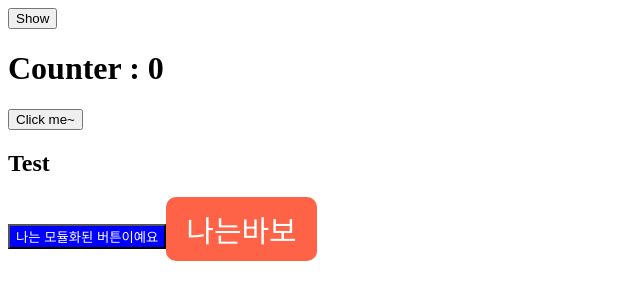
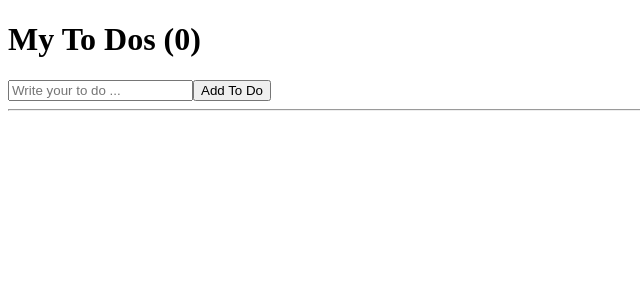
Before and after one commit to caporatang/basicReact, a React (Create React App) app in the folder react-for-beginners/: page / in a window 1280 px wide. Shown: the top 300 px of the page, without its empty margins (0-640 px from the left). Built offline with nearby package versions, Linux system fonts and the light colour scheme.

Commit message:
basic ToDo List

```diff
--- a/react-for-beginners/src/App.js
+++ b/react-for-beginners/src/App.js
@@ -1,52 +1,36 @@
 import { useState, useEffect } from "react";
 
+function App() {
+  const [toDo, setToDo] = useState("");
+  const [toDos, setToDos] = useState([]);
 
-function Hello() {
-    //component가 destroyed될때 보내주는 함수
-    // cleanUp fucntion이라고 한다.
-    // function byFn() {
-    //     console.log("bye :)");
-    // }
+  const onChage = (event) => setToDo(event.target.value)
+  const onSubmit = (event) => {
+    event.preventDefault();
+    if (toDo === "") {
+      return;
+    }
+    setToDo("");
+    setToDos(currentArray => [toDo, ...currentArray]);
+  };
+  console.log(toDos);
+  return (
+    <div>
+      <h1>My To Dos ({toDos.length})</h1>
+      <form onSubmit={onSubmit}>
+        <input
+          onChange={onChage}
+          value={toDo}
+          type="text"
+          placeholder="Write your to do ..."
+        />
+        <button>Add To Do</button>
+      </form>
+      <hr />
+      {toDos.map((item, index) => (
+        <li key={index}>{item}</li>
+      ))}
 
-    // function hiFn () {
-    //     console.log("created :)");
-    //     return byFn;
-    // }
-
-    //같은 코드
-    // 위에 코드를 더 자주 많이 쓰니 숙지할것.
-    // useEffect(() => {
-    //     console.log("hi :)");
-    //     return () => console.log("bye :(");
-    // }, [])
-
-    useEffect(function() {
-        console.log("hi :)");
-        return function () {
-            console.log("bye :(");
-        }
-    }, []);
-
-    // useEffect(() => {
-    //     console.log("created :)")
-    //     //component가 destroyed될때 보내주는 함수
-    //     // cleanUp fucntion이라고 한다.
-    //     return () => console.log("destroyed :(");
-    // },[])
-     return <h1>Hello</h1>
-}
-
-function App() {
-
-  const [showing, setShowing] = useState(false);
-  const onClick = () => setShowing((prev) => !prev)
-//showin
-  return (
-   <div>
-    {/* showing이 트루이면 컴포넌트 반환, false이면 null을 반환한다. */}
-    {showing ? <Hello /> : null}
-
-      <button onClick={onClick}>{showing ? "Hide" : "Show"}</button>
     </div>
   );
 }
--- a/react-for-beginners/src/Button.module.css
+++ b/react-for-beginners/src/Button.module.css
@@ -1,5 +1,4 @@
 .btn {
     background-color: blue;
     color: white;
-
 }
--- a/react-for-beginners/src/index.js
+++ b/react-for-beginners/src/index.js
@@ -10,6 +10,6 @@
 root.render(
   <div>
     <App />
-    <Practice />
+
   </div>
 );
```
Also changed, not shown: react-for-beginners/src/CleanUp.js (added, +55 -0 lines).
